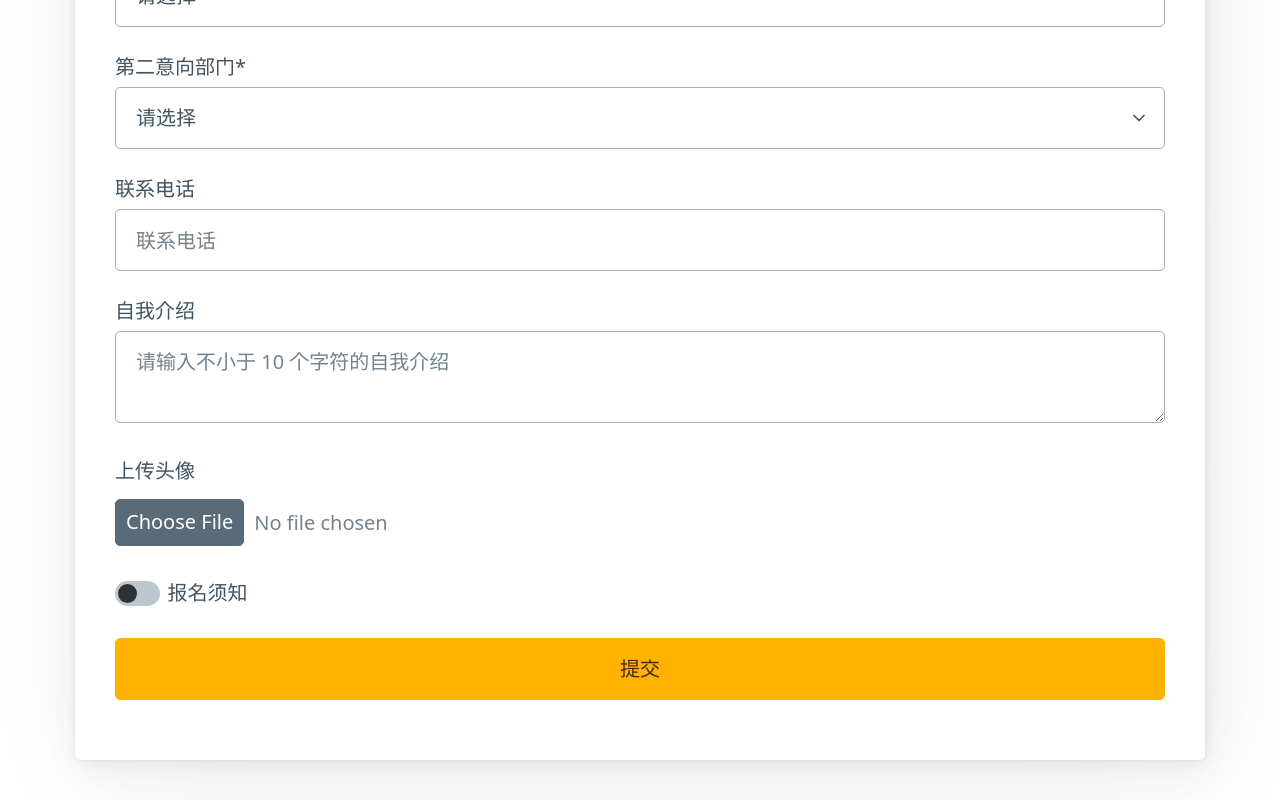
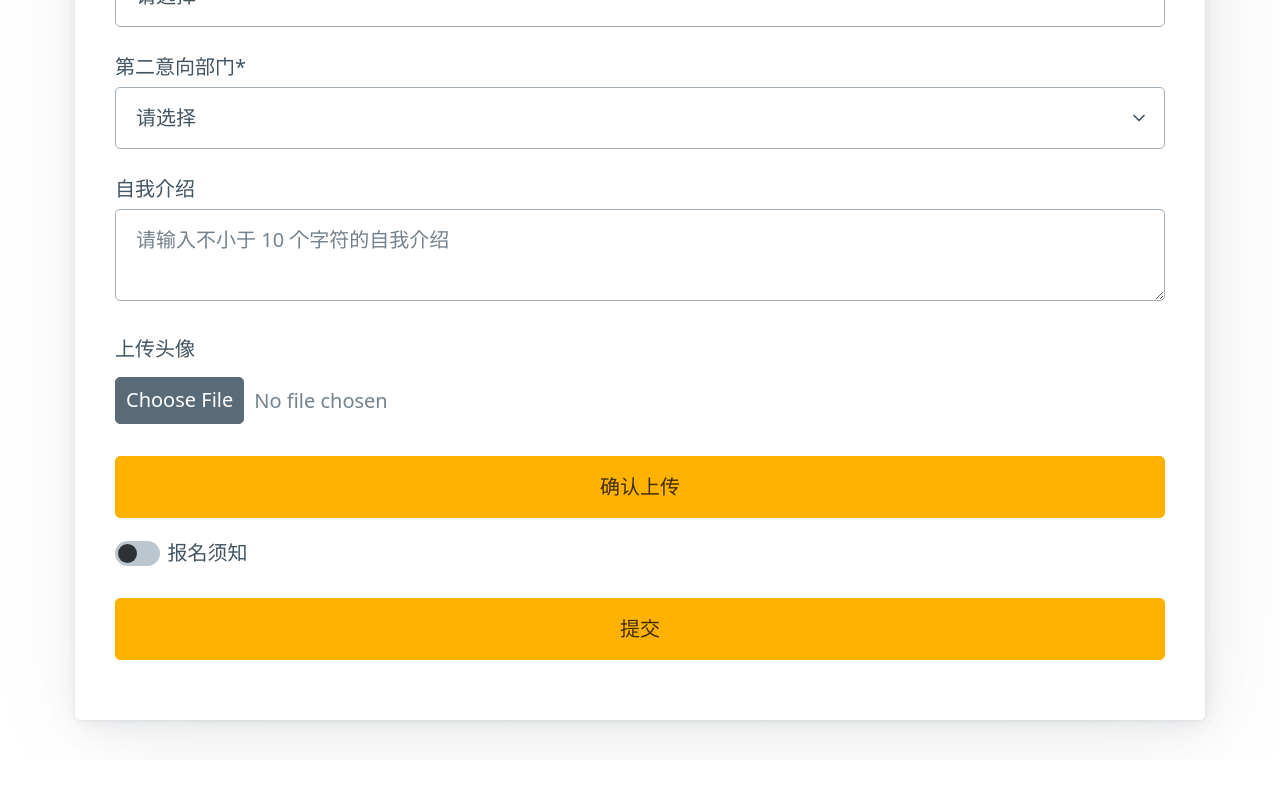
Before and after one commit to gcuwomd/super-registration-form, a Vue app: page / in a window 1280 px wide. Shown: the part 1054-1854 px from the top of the page. After the commit the page ends 1814 px from the top, so only its background shows below. Built offline with nearby package versions, Linux system fonts and the light colour scheme.

Commit message:
feat: 表单上传图片

```diff
--- /dev/null
+++ b/src/service/UploadFileService.ts
@@ -0,0 +1,27 @@
+import http from '../utils/http';
+
+class UploadFileService {
+    api: string;
+
+    constructor() {
+        this.api = '/upload';
+    }
+
+    upload(file: File) {
+        const formData = new FormData();
+
+        formData.append('file', file);
+
+        return http.post(this.api, formData, {
+            headers: {
+                'Content-Type': 'multipart/form-data',
+            },
+        });
+    }
+
+    getFiles() {
+        return http.get(this.api);
+    }
+}
+
+export default new UploadFileService();
--- a/src/types/Response.ts
+++ b/src/types/Response.ts
@@ -1,6 +1,6 @@
 export default interface IResponse {
     code: string;
     message: string;
-    data: object;
+    data: any;
     token?: string;
 }
--- a/src/views/DataForm.vue
+++ b/src/views/DataForm.vue
@@ -1,7 +1,10 @@
 <script setup lang="ts">
-import { reactive } from 'vue';
+import { reactive, ref } from 'vue';
 import '@picocss/pico/css/pico.min.css';
 import IForm from '../types/Form';
+import UploadFileService from '../service/UploadFileService';
+import IResponse from '../types/Response';
+import FormService from '../service/FormService';
 
 interface IStatus {
     show: boolean;
@@ -74,8 +77,19 @@ const status: IStatus = reactive({
 });
 
 const submitData = () => {
+    FormService.submit(data)
+        .then((response: any) => {
+            const res: IResponse = response.data;
+            alert(res);
+        })
+        .catch((error) => {
+            alert(error);
+        });
+};
+
+const verifyData = () => {
     // id
-    if (data.id === '' || data.id.match('^[0-9]*$') === null) {
+    if (data.account === '' || data.account.match('^[0-9]*$') === null) {
         status.validId = 'true';
         status.allowPost = false;
     } else {
@@ -126,10 +140,40 @@ const submitData = () => {
     }
     if (status.allowPost) {
         // Post Content
-        console.log(data.name);
     } else {
         status.allowPost = true;
     }
+
+    submitData();
+};
+
+const file = ref();
+
+const uploadFile = () => {
+    const currentFile = file.value.files.item(0);
+
+    if (!currentFile) {
+        alert('请选择一张图片');
+        return false;
+    }
+
+    UploadFileService.upload(currentFile)
+        .then((response: any) => {
+            const res: IResponse = response.data;
+            if (res.code === '1') {
+                alert(res.message);
+                return false;
+            }
+
+            data.fileName = res.data.fileName;
+            alert(res.message);
+            return true;
+        })
+        .catch((error) => {
+            alert(error);
+        });
+
+    return true;
 };
 </script>
 
@@ -225,15 +269,6 @@ const submitData = () => {
                 </select>
             </label>
             <label>
-                联系电话
-                <input
-                    v-model="data.phone"
-                    type="text"
-                    placeholder="联系电话"
-                    :aria-invalid="status.validPhone"
-                />
-            </label>
-            <label>
                 自我介绍
                 <textarea
                     v-model="data.introduction"
@@ -241,10 +276,12 @@ const submitData = () => {
                     :aria-invalid="status.validIntroduction"
                 ></textarea>
             </label>
+
             <label>
                 上传头像
-                <input type="file" accept="image/*" />
+                <input ref="file" type="file" accept="image/*" />
             </label>
+            <button @click="uploadFile">确认上传</button>
 
             <input v-model="data.condition" type="checkbox" role="switch" />
             <span
@@ -275,7 +312,7 @@ const submitData = () => {
                 </article>
             </dialog>
             <br /><br />
-            <button @click="submitData">提交</button>
+            <button @click="verifyData">提交</button>
         </article>
     </div>
 </template>
```
